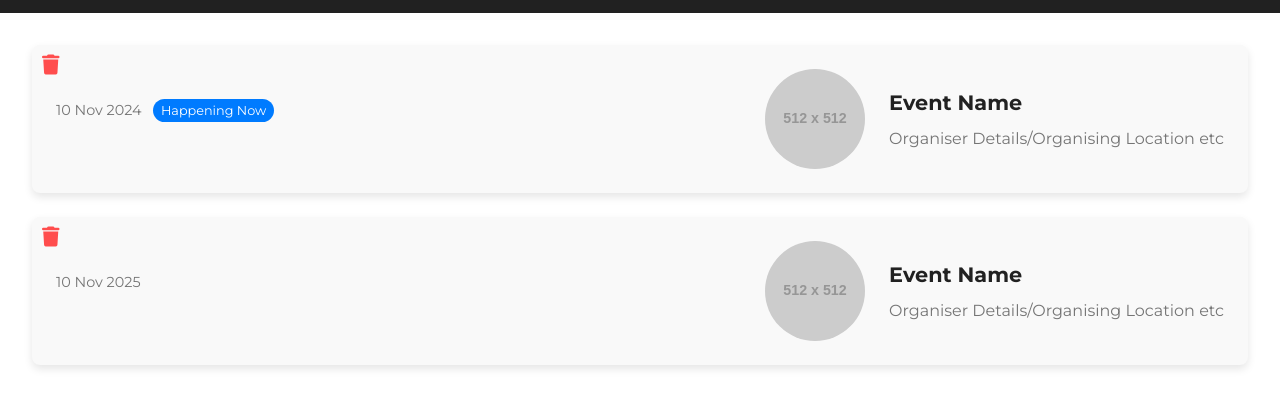
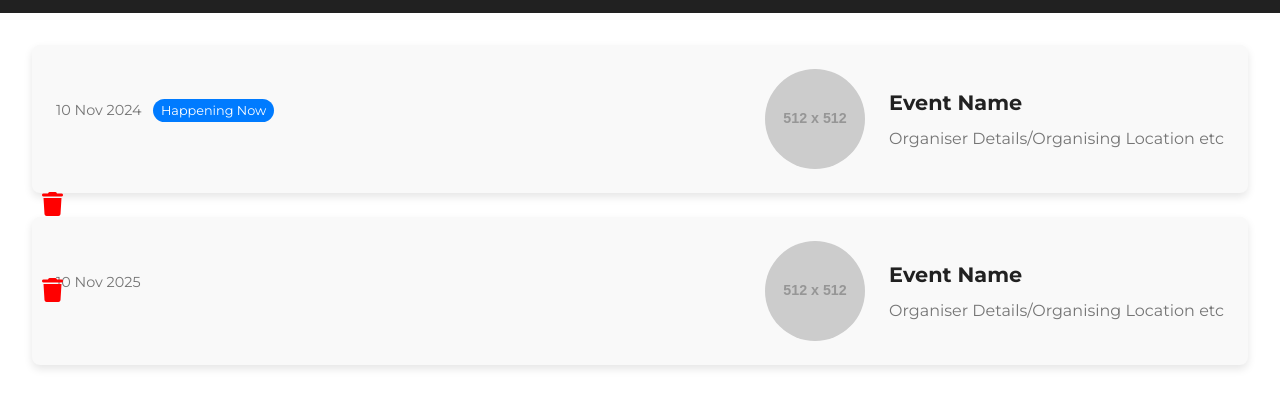
Before and after one commit to niyatirajukumar/diamantix, a website built with Vite: page index.html in a window 1280 px wide. Shown: the part 67-474 px from the top of the page. Built offline with nearby package versions, Linux system fonts and the light colour scheme; placeholder pictures from the web are drawn by us; files whose address does not match are found by name.

Commit message:
added delete-icon

```diff
--- a/index.html
+++ b/index.html
@@ -40,11 +40,11 @@
     </header>
     <main>
       <section class="my-events">
-        <a href="/event/?id=event1">
+        <button class="delete-btn" onclick="deleteEvent('event1')">
+          <i class="fas fa-trash"></i>
+        </button>
+        <a href="/event/?id=event1" data-event-id="event1">
           <div class="event-card">
-            <button class="delete-btn" onclick="deleteEvent('event1')">
-              <i class="fas fa-trash"></i>
-            </button>
             <time datetime="2024-11-10" class="_time">10 Nov 2024 &nbsp;&nbsp;<span class="pill">Happening
                 Now</span></time>
             <div class="_wrapper">
@@ -59,7 +59,7 @@
           </div>
         </a>
 
-        <a href="/event/?id=event2">
+        <a href="/event/?id=event2" data-event-id="event2">
           <div class="event-card">
             <button class="delete-btn" onclick="deleteEvent('event2')">
               <i class="fas fa-trash"></i>
--- a/my_events.css
+++ b/my_events.css
@@ -8,9 +8,9 @@
 
 /* event card styling */
 .event-card {
-  position:relative;
+  position: relative; /* Ensure that child elements with absolute positioning will be relative to this card */
   display: flex;
-  justify-content: space-between; /* Ensures the delete button goes to the right */
+  justify-content: space-between;
   align-items: center;
   background: #f9f9f9;
   padding: 1.5rem;
@@ -89,14 +89,14 @@
 
 .delete-btn {
   position: absolute;
-  top: 10px;
   left: 10px;
+  top: 50%;
+  transform: translateY(-50%);
   background: none;
   border: none;
-  color: red;
   font-size: 18px;
   cursor: pointer;
-  z-index: 10;
+  z-index: 20;
 }
 
 .delete-btn:hover {
@@ -104,8 +104,7 @@
 }
 
 .delete-btn i {
-  font-size: 20px;
-  color: #ff4d4d; /* red color for delete icon */
+  color: red;
+  font-size: 1.5rem;
   cursor: pointer;
-  margin-left: auto;
 }
```
